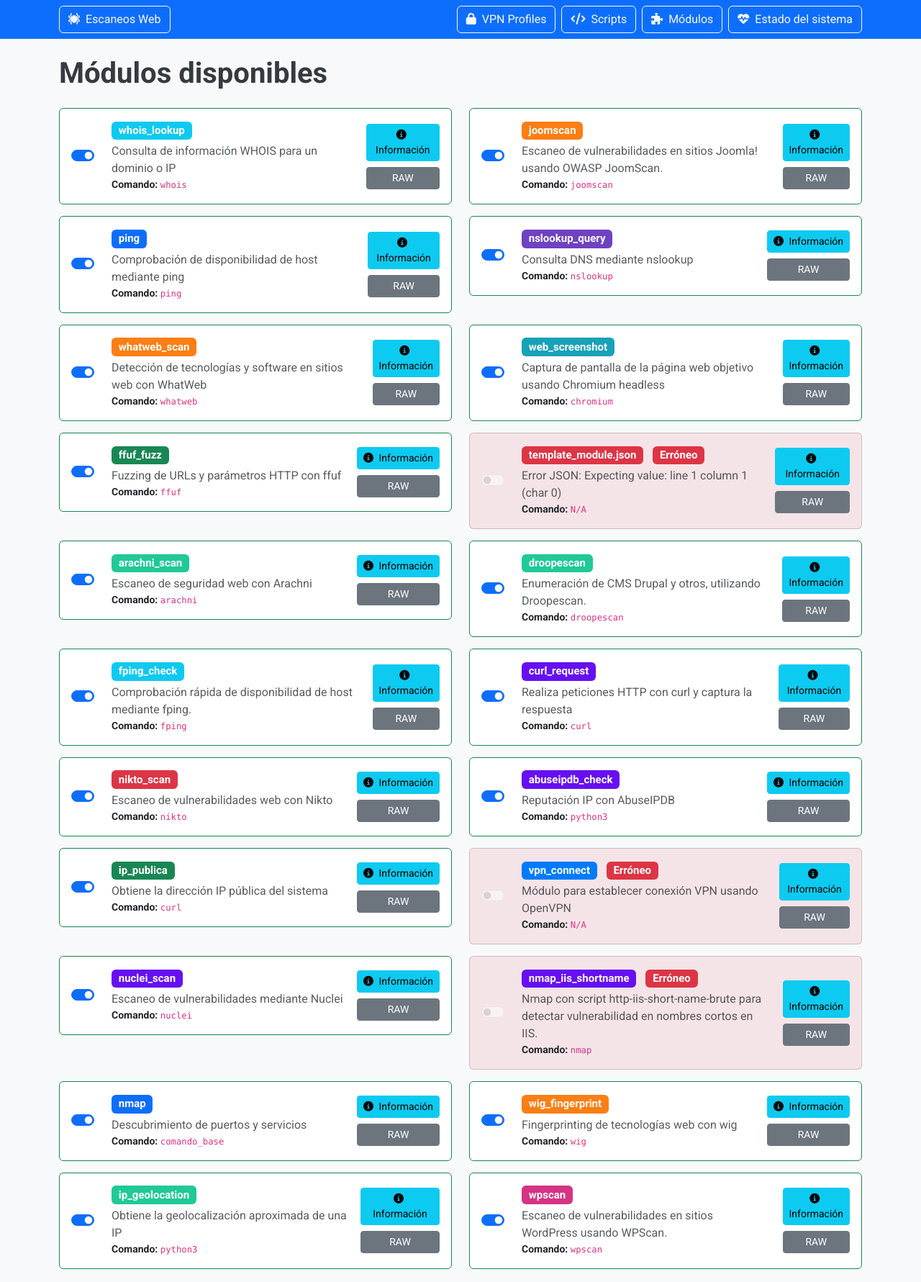
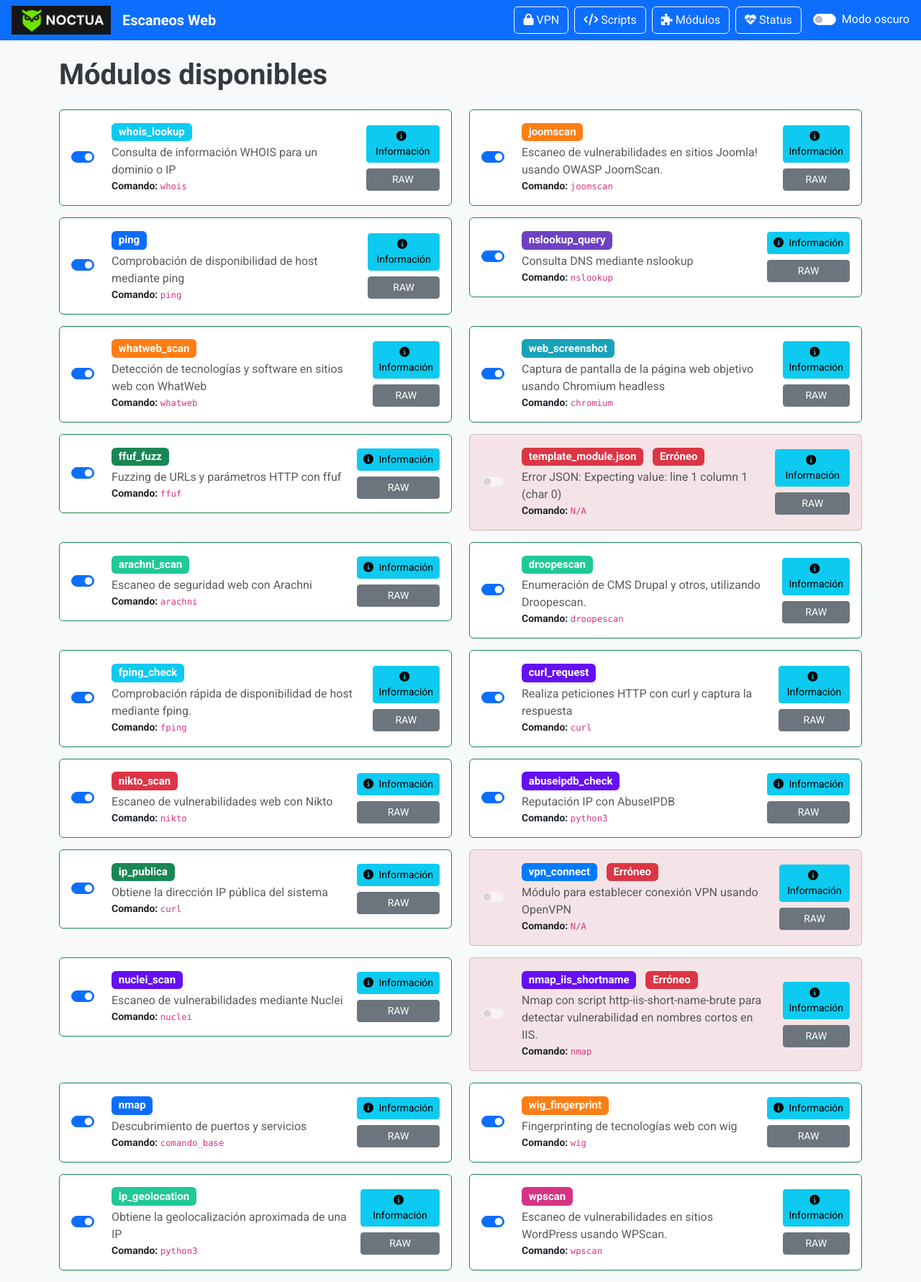
Before and after one commit to informaticaeloy/NOCTUA, a Flask app: page /modules in a window 1280 px wide. Shown: the whole page at 72% size. Run offline with Flask 2, Linux system fonts and the light colour scheme; some libraries are stand-ins or nearby versions.

Commit message:
Add files via upload

```diff
--- a/static/css/custom.css
+++ b/static/css/custom.css
@@ -145,7 +129,162 @@ tr.bg-unavailable td {
   max-height: 8rem;
   overflow-y: auto;
 }
+
 .arrow-icon {
   transition: transform 0.3s ease;
   cursor: pointer;
 }
+
+:root {
+  --dark-bg: #1a1a1a;
+  --dark-surface: #2a2a2a;
+  --dark-text: #eaeaea;
+  --dark-border: #444;
+}
+
+/* ===== MODO OSCURO ACTUALIZADO ===== */
+.dark-mode {
+  background-color: var(--dark-bg) !important;
+  color: var(--dark-text);
+}
+
+.dark-mode .navbar,
+.dark-mode .navbar .btn {
+  background-color: var(--dark-surface) !important;
+  border-color: var(--dark-border) !important;
+}
+
+.dark-mode .btn-outline-light {
+  color: var(--dark-text);
+  border-color: var(--dark-border);
+}
+
+.dark-mode .btn-outline-light:hover {
+  background-color: var(--dark-border);
+  color: white;
+}
+
+.dark-mode .card,
+.dark-mode .output-box,
+.dark-mode .version-full,
+.dark-mode .form-control,
+.dark-mode .form-check-input,
+.dark-mode .form-select {
+  background-color: var(--dark-surface) !important;
+  color: var(--dark-text);
+  border-color: var(--dark-border);
+}
+
+.dark-mode table {
+  background-color: var(--dark-surface);
+  color: var(--dark-text);
+}
+
+.dark-mode #scans-table tbody tr:hover {
+  background-color: #3a3a3a;
+}
+
+.dark-mode th,
+.dark-mode td {
+  border-color: var(--dark-border);
+}
+
+/* Switch label */
+.dark-mode .form-check-label {
+  color: var(--dark-text);
+}
+
+/* Multilínea para celdas extensas (opcional) */
+.wy-table-responsive table td,
+.wy-table-responsive table th {
+  white-space: normal !important;
+}
+
+.wy-table-responsive {
+  margin-bottom: 24px;
+  max-width: 100%;
+  overflow: visible;
+}
+
+/* === Ajustes de clases Bootstrap en modo oscuro === */
+.dark-mode .bg-light {
+  background-color: #2a2a2a !important;
+  color: #eaeaea;
+}
+
+.dark-mode .bg-dark {
+  background-color: #2a2a2a !important;
+  color: #eaeaea;
+}
+
+.dark-mode .text-muted {
+  color: #bbb !important;
+}
+
+.dark-mode .card.border-success {
+  border-color: #28a745 !important;
+}
+
+/* Asegura contraste para <code> y badges */
+.dark-mode code {
+  color: #ffd700;
+}
+
+/* Solo cambia el texto si es claro sobre fondo claro personalizado */
+.dark-mode .badge {
+  color: #fff;
+}
+
+/* Solo aplica fondo si no hay inline (estilo por módulo) */
+.dark-mode .badge:not([style]) {
+  background-color: #555;
+}
+
+/* ==== Switch (modo oscuro) ==== */
+.dark-mode .form-check-input {
+  background-color: #444;
+  border-color: #666;
+}
+
+.dark-mode .form-check-input:checked {
+  background-color: #0d6efd; /* Azul Bootstrap */
+  border-color: #0d6efd;
+}
+
+.dark-mode .form-check-input:focus {
+  box-shadow: 0 0 0 0.2rem rgba(13,110,253,.25);
+}
+
+/* Bordes según tipo de tarjeta (éxito vs error) */
+.dark-mode .card.border-success {
+  border-color: #198754 !important; /* Bootstrap success */
+}
+
+.dark-mode .card.border-danger {
+  border-color: #dc3545 !important; /* Bootstrap danger */
+}
+
+/* ===== TARJETAS DE ESTADO PERSONALIZADAS ===== */
+
+.card-ok {
+  border: 1px solid #198754; /* verde bootstrap */
+  background-color: rgba(25, 135, 84, 0.1); /* verde muy claro */
+}
+
+.card-error {
+  border: 1px solid #dc3545; /* rojo bootstrap */
+  background-color: rgba(220, 53, 69, 0.1); /* rojo muy claro */
+}
+
+/* Ajustes para modo oscuro */
+.dark-mode .card-ok {
+  border-color: #198754;
+  background-color: rgba(25, 135, 84, 0.2);
+  color: #eaeaea;
+}
+
+.dark-mode .card-error {
+  border-color: #dc3545;
+  background-color: rgba(220, 53, 69, 0.2);
+  color: #eaeaea;
+}
--- a/templates/base.html
+++ b/templates/base.html
@@ -11,68 +11,47 @@
   <!-- Bootstrap CSS -->
   <link href="https://cdn.jsdelivr.net/npm/bootstrap@5.3.0/dist/css/bootstrap.min.css" rel="stylesheet" />
   <link href="https://cdnjs.cloudflare.com/ajax/libs/font-awesome/6.4.0/css/all.min.css" rel="stylesheet">
+  <link rel="stylesheet" href="https://cdn.jsdelivr.net/npm/bootstrap-icons@1.10.5/font/bootstrap-icons.css">
+
+  <!-- Prism.js -->
+  <link href="https://cdn.jsdelivr.net/npm/prismjs@1.29.0/themes/prism-tomorrow.min.css" rel="stylesheet" />
 
   <!-- CSS personalizado -->
   <link rel="stylesheet" href="{{ url_for('static', filename='css/custom.css') }}" />
-
-  <!-- Colores resaltados en el RAW de los módulos -->
-  <!-- Prism.js CSS -->
-  <link href="https://cdn.jsdelivr.net/npm/prismjs@1.29.0/themes/prism-tomorrow.min.css" rel="stylesheet" />
 
   {% block head %}
   <!-- DataTables CSS -->
   <link rel="stylesheet" href="https://cdn.datatables.net/1.13.6/css/dataTables.bootstrap5.min.css">
   {% endblock %}
 </head>
-<body class="bg-light">
+<body class="bg-light" id="body">
 
-<!--
-<nav class="navbar navbar-expand-lg navbar-dark bg-primary mb-4">
-  <div class="container d-flex justify-content-between">
-    <a class="navbar-brand" href="{{ url_for('scan_web.index') }}">Escaneos Web</a>
-    <div>
-      <a href="{{ url_for('status.status_check') }}" class="btn btn-outline-light">Ver estado del sistema</a>
+<nav class="navbar navbar-expand-lg navbar-dark bg-primary mb-4 px-3 justify-content-between">
+  <div class="d-flex align-items-center">
+    <img src="{{ url_for('static', filename='images/noctua_logo_300x87.png') }}" alt="Logo" height="40" class="me-3">
+    <a class="navbar-brand fw-bold" href="{{ url_for('scan_web.index') }}">Escaneos Web</a>
+  </div>
+  <div class="d-flex align-items-center">
+    <a href="{{ url_for('vpn_profiles.list_profiles') }}" class="btn btn-outline-light me-2">
+      <i class="fa-solid fa-lock me-1"></i>VPN
+    </a>
+    <a href="{{ url_for('scripts.list_scripts') }}" class="btn btn-outline-light me-2">
+      <i class="fa-solid fa-code me-1"></i>Scripts
+    </a>
+    <a href="{{ url_for('modules.list_modules') }}" class="btn btn-outline-light me-2">
+      <i class="fa-solid fa-puzzle-piece me-1"></i>Módulos
+    </a>
+    <a href="{{ url_for('status.status_check') }}" class="btn btn-outline-light me-3">
+      <i class="fa-solid fa-heart-pulse me-1"></i>Status
+    </a>
+    <!-- Switch modo oscuro -->
+    <div class="form-check form-switch text-white">
+      <input class="form-check-input" type="checkbox" id="darkModeSwitch">
+      <label class="form-check-label" for="darkModeSwitch">Modo oscuro</label>
     </div>
   </div>
 </nav>
--->
-<nav class="navbar navbar-expand-lg navbar-dark bg-primary mb-4">
-  <div class="container d-flex justify-content-between align-items-center">
 
-    <!-- Botón: Escaneos Web -->
-    <a href="{{ url_for('scan_web.index') }}" class="btn btn-outline-light me-2">
-      <i class="fa-solid fa-spider me-2"></i>Escaneos Web
-    </a>
-
-    <div class="d-flex">
-
-      <!-- Botón: Perfiles VPN -->
-      <a href="{{ url_for('vpn_profiles.list_profiles') }}" class="btn btn-outline-light me-2">
-        <i class="fa-solid fa-lock me-2"></i>VPN Profiles
-      </a>
-      <!-- Botón: Scripts -->
-      <a href="{{ url_for('scripts.list_scripts') }}" class="btn btn-outline-light me-2">
-        <i class="fa-solid fa-code me-2"></i>Scripts
-      </a>
-
-      <!-- Botón: Módulos -->
-      <a href="{{ url_for('modules.list_modules') }}" class="btn btn-outline-light me-2">
-        <i class="fa-solid fa-puzzle-piece me-2"></i>Módulos
-      </a>
-
-      <!-- Botón: Estado del sistema -->
-      <a href="{{ url_for('status.status_check') }}" class="btn btn-outline-light">
-        <i class="fa-solid fa-heart-pulse me-2"></i>Estado del sistema
-      </a>
-    </div>
-
-  </div>
-</nav>
-
-
-
-
-<!--                                        -->
 <div class="container">
   {% block content %}
   {% with messages = get_flashed_messages(with_categories=true) %}
@@ -90,32 +69,46 @@
   {% endblock %}
 </div>
 
-<!-- Bootstrap JS + Popper.js -->
+<!-- Scripts -->
 <script src="https://cdn.jsdelivr.net/npm/@popperjs/core@2.11.8/dist/umd/popper.min.js"></script>
 <script src="https://cdn.jsdelivr.net/npm/bootstrap@5.3.0/dist/js/bootstrap.min.js"></script>
 
 {% block scripts %}
-<!-- DataTables JS -->
 <script src="https://code.jquery.com/jquery-3.6.0.min.js"></script>
 <script src="https://cdn.datatables.net/1.13.6/js/jquery.dataTables.min.js"></script>
 <script src="https://cdn.datatables.net/1.13.6/js/dataTables.bootstrap5.min.js"></script>
 <script src="https://cdn.jsdelivr.net/npm/axios/dist/axios.min.js"></script>
-<link rel="stylesheet" href="https://cdn.jsdelivr.net/npm/bootstrap-icons@1.10.5/font/bootstrap-icons.css">
-
 <script src="{{ url_for('static', filename='js/scan_manager.js') }}"></script>
 
 <script>
 document.addEventListener('DOMContentLoaded', function () {
+  // Tooltips
   const tooltipTriggerList = Array.from(document.querySelectorAll('[data-bs-toggle="tooltip"]'));
-  tooltipTriggerList.forEach(el => {
-    new bootstrap.Tooltip(el);
+  tooltipTriggerList.forEach(el => new bootstrap.Tooltip(el));
+
+  // Modo oscuro
+  const body = document.getElementById('body');
+  const switchToggle = document.getElementById('darkModeSwitch');
+  const savedMode = localStorage.getItem('theme');
+
+  if (savedMode === 'dark') {
+    body.classList.add('dark-mode');
+    switchToggle.checked = true;
+  }
+
+  switchToggle.addEventListener('change', () => {
+    if (switchToggle.checked) {
+      body.classList.add('dark-mode');
+      localStorage.setItem('theme', 'dark');
+    } else {
+      body.classList.remove('dark-mode');
+      localStorage.setItem('theme', 'light');
+    }
   });
 });
 </script>
 {% endblock %}
 
-<!-- Colores resaltados en el RAW de los módulos -->
-<!-- Prism.js -->
 <script src="https://cdn.jsdelivr.net/npm/prismjs@1.29.0/prism.min.js"></script>
 <script src="https://cdn.jsdelivr.net/npm/prismjs@1.29.0/components/prism-json.min.js"></script>
 
```
Also changed, not shown: other parts of static/css/custom.css (+11 -27 lines), 1 other file. Lines whose indentation alone changed are shown as unchanged.
